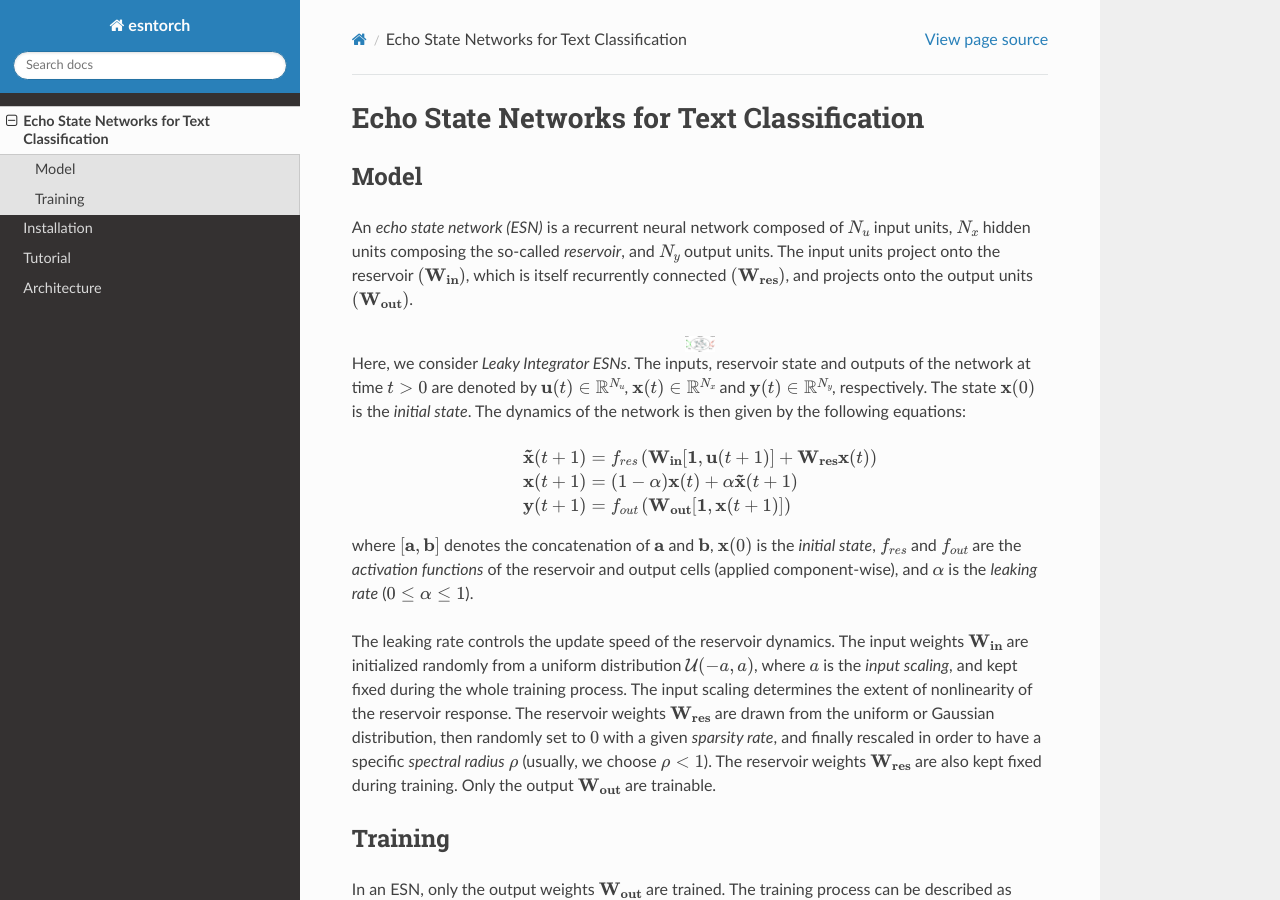
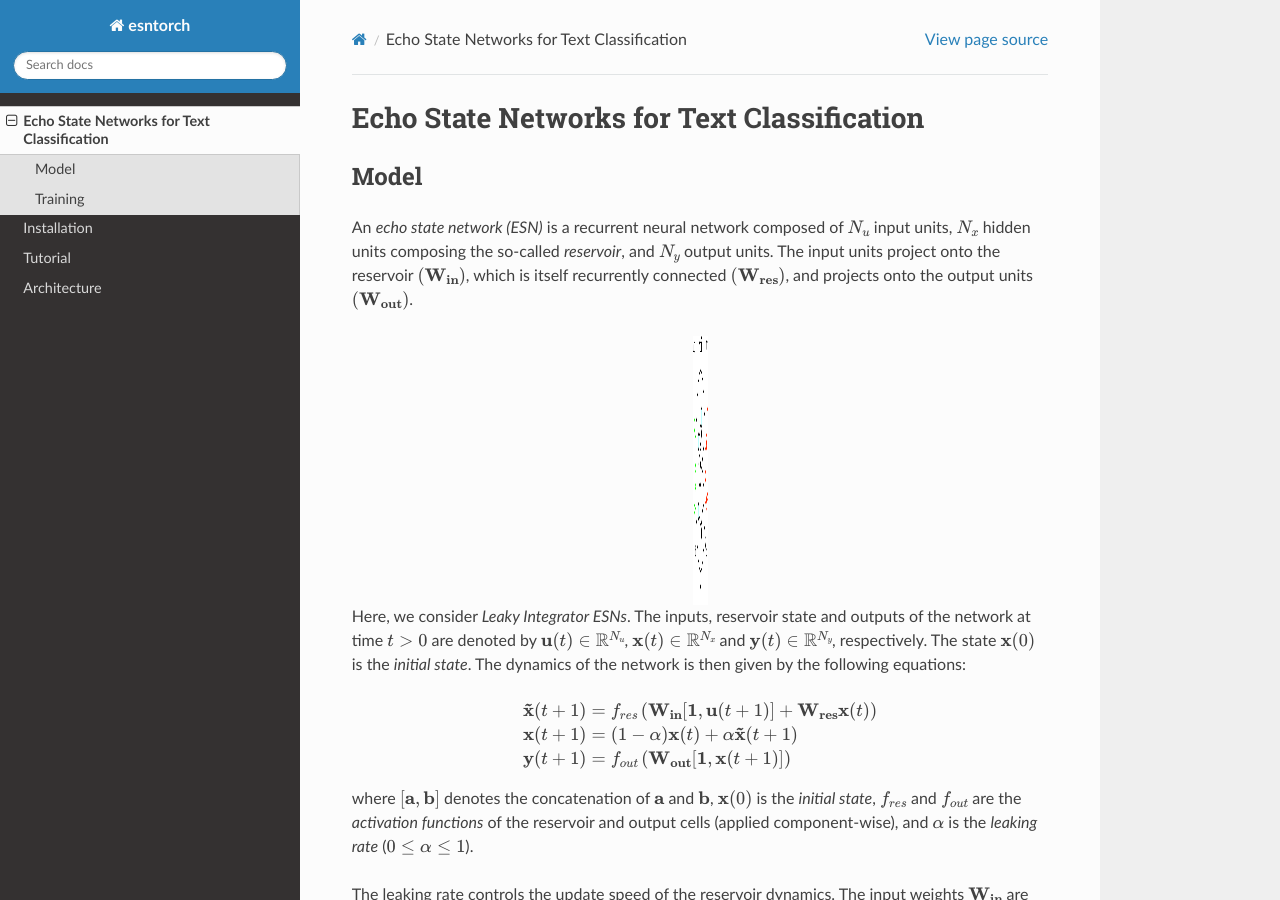
Before and after one commit to PlaytikaOSS/esntorch, a Sphinx documentation site: the page built from docs/esn_description.rst, in a window 1280 px wide and 900 px high. Built offline with Sphinx 7.4.7 and the Read the Docs theme 2.0.0, drawn with Linux system fonts in a browser that asks for light colours; formulas are drawn with MathJax 3.

Commit message:
update image size

```diff
--- a/docs/esn_description.rst
+++ b/docs/esn_description.rst
@@ -15,6 +15,7 @@ output units :math:`(\mathbf{W_{out}})`.
 
 .. image:: ./figures/esn.png
     :width: 30px
+    :scale: 50
     :alt: An echo state network (ESN).
     :align: center
 
```
